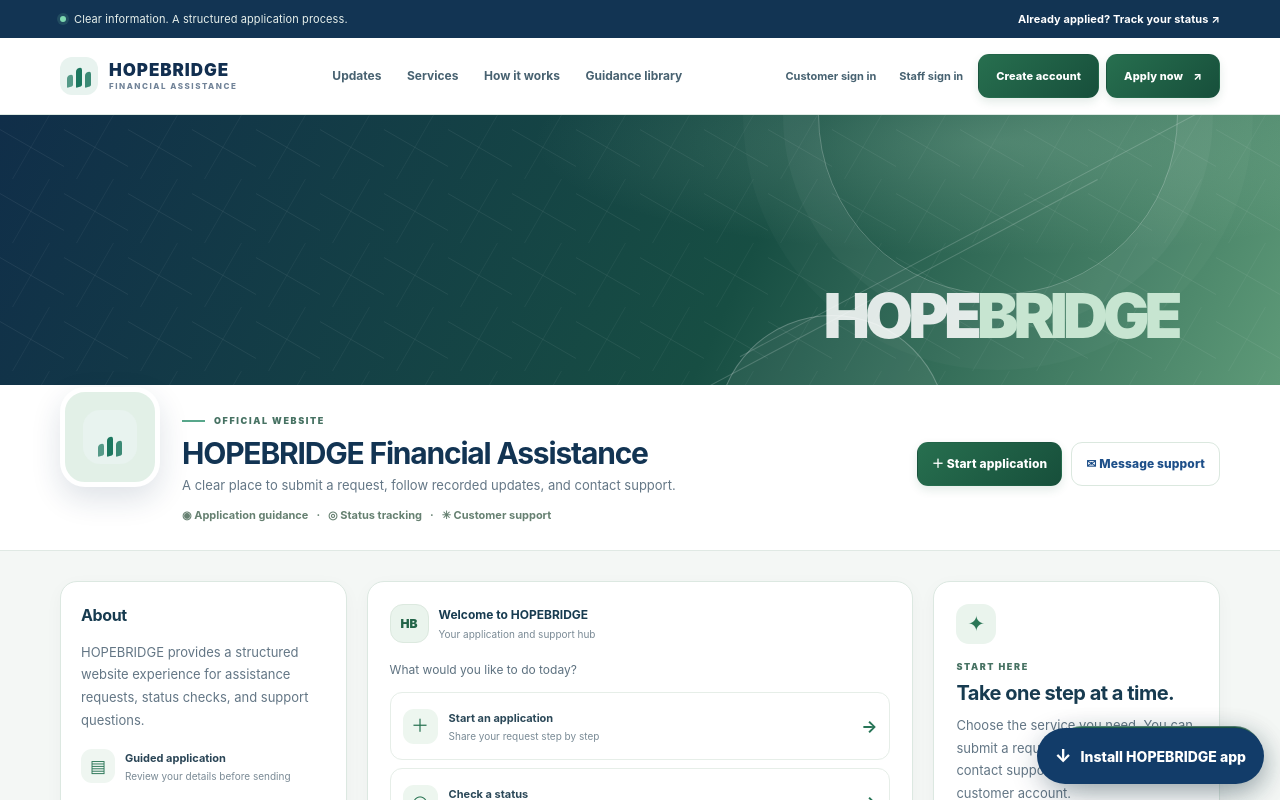
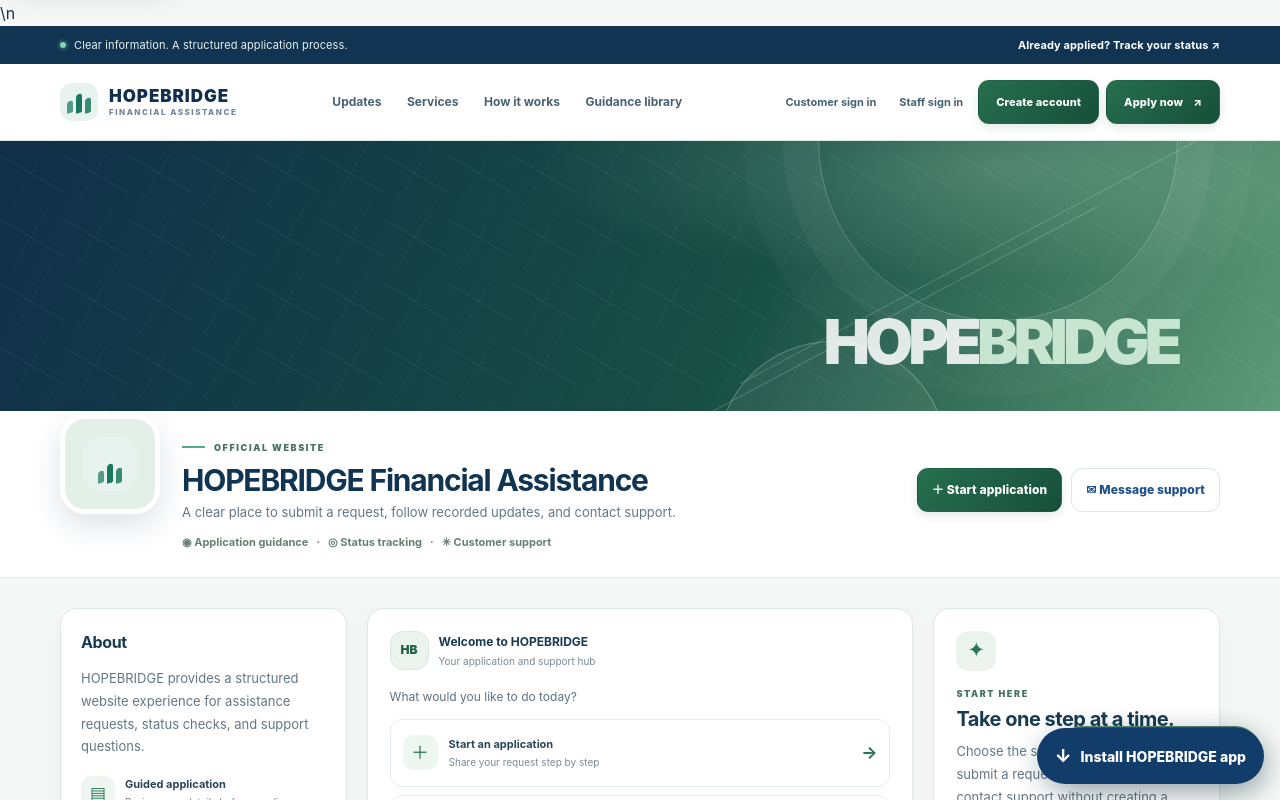
Before and after one commit to agentsarahmitchell56-code/USHopeBridge, a Next.js app: page / in a window 1280 px wide. Shown: the top 800 px of the page. Built offline with nearby package versions, Linux system fonts and the light colour scheme.

Commit message:
Improve homepage accessibility and skip navigation

```diff
--- a/app/page.tsx
+++ b/app/page.tsx
@@ -15,7 +15,7 @@ const services = [
 
 export default function HomePage() {
   return (
-    <main className="hb-home hb-community-page">
+    <main id="main-content" className="hb-home hb-community-page">\n      <a className="hb-skip-link" href="#main-content">Skip to main content</a>
       <div className="hb-topline">
         <div className="hb-container hb-topline-inner">
           <span><span className="hb-live-dot" /> Clear information. A structured application process.</span>
```
